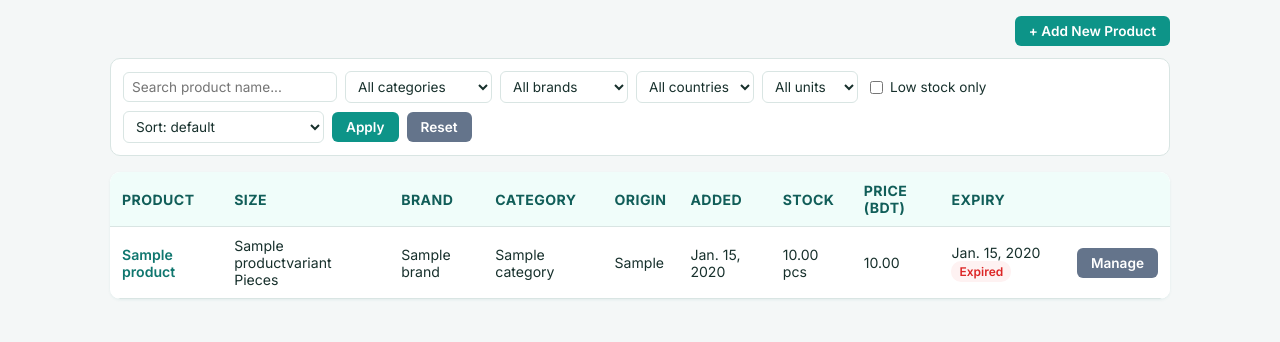
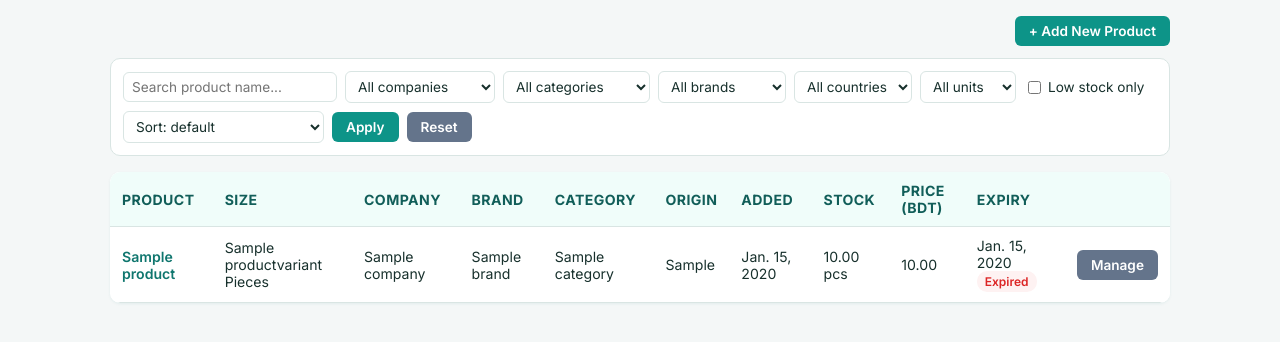
Before and after one commit to rafimkl8/inventory-management-ssb, a Django app: page / in a window 1280 px wide. Shown: the part 121-463 px from the top of the page. Run offline with Django 4.2, Linux system fonts and the light colour scheme; tables that the repository leaves empty hold one stand-in row (values such as "Sample post").

Commit message:
Add Company -> Brand -> Product hierarchy
- New Company model, optional foreign key on Brand ('company')
- You set Company once per Brand (e.g. Brand 'Garnier' -> Company
  'L'Oreal'), not per product; every product under that brand
  automatically shows its company via Brand.company
- Admin: Company CRUD, Brand admin shows/filters by company, Product and
  ProductVariant admin list/filter by company (via brand__company)
- Custom Inventory/Expiry tabs: new Company column, new Company filter
  dropdown in the shared filter bar
- Product detail page shows Company (when set) alongside Brand/Category
- Add/Edit Product form has a tip pointing to where to set Company (Admin
  -> Brands), since it's not a per-product field

Verified end-to-end: created Company 'L'Oreal' -> Brand 'L'Oreal Paris' ->
Product, confirmed company resolves through the chain, confirmed it
renders in the Inventory tab (screenshot-verified) and that the Company
filter correctly narrows results.

```diff
--- a/inventory/models.py
+++ b/inventory/models.py
@@ -18,15 +18,43 @@ class Category(models.Model):
         return self.name
 
 
+class Company(models.Model):
+    """The parent company that owns one or more brands.
+
+    Example: 'L'Oréal' is a Company; 'Garnier' or 'L'Oréal Paris' would be
+    Brands under it. You set this once per Brand, not per product — every
+    product under that brand automatically inherits its company.
+    """
+
+    name = models.CharField(max_length=150, unique=True)
+
+    class Meta:
+        ordering = ["name"]
+        verbose_name_plural = "Companies"
+
+    def __str__(self):
+        return self.name
+
+
 class Brand(models.Model):
-    """Brand of a product, e.g. Al Rehab, Sadia."""
+    """Brand of a product, e.g. Al Rehab, Garnier, Sadia."""
 
     name = models.CharField(max_length=100, unique=True)
+    company = models.ForeignKey(
+        Company,
+        on_delete=models.PROTECT,
+        related_name="brands",
+        null=True,
+        blank=True,
+        help_text="The parent company that owns this brand (optional, but recommended for accurate reporting).",
+    )
 
     class Meta:
         ordering = ["name"]
 
     def __str__(self):
+        if self.company_id:
+            return f"{self.name} ({self.company.name})"
         return self.name
 
 
--- a/inventory/views.py
+++ b/inventory/views.py
@@ -8,7 +8,7 @@ from django.shortcuts import get_object_or_404, redirect, render
 from django.utils import timezone
 
 from .forms import ProductForm, ProductVariantForm, StockMovementForm
-from .models import Brand, Category, Product, ProductVariant, StockMovement
+from .models import Brand, Category, Company, Product, ProductVariant, StockMovement
 
 VariantFormSet = inlineformset_factory(
     Product,
@@ -20,7 +20,8 @@ VariantFormSet = inlineformset_factory(
 
 
 def _apply_common_filters(qs, request):
-    """Apply category/brand/country/unit/search filters shared by list views."""
+    """Apply company/category/brand/country/unit/search filters shared by list views."""
+    company = request.GET.get("company")
     category = request.GET.get("category")
     brand = request.GET.get("brand")
     country = request.GET.get("country")
@@ -28,6 +29,8 @@ def _apply_common_filters(qs, request):
     search = request.GET.get("q")
     low_stock = request.GET.get("low_stock")
 
+    if company:
+        qs = qs.filter(product__brand__company_id=company)
     if category:
         qs = qs.filter(product__category_id=category)
     if brand:
@@ -45,13 +48,15 @@ def _apply_common_filters(qs, request):
 
 def _filter_context(request):
     return {
+        "companies": Company.objects.all(),
         "categories": Category.objects.all(),
-        "brands": Brand.objects.all(),
+        "brands": Brand.objects.select_related("company").all(),
         "countries": Product.objects.order_by().values_list(
             "country_of_origin", flat=True
         ).distinct(),
         "units": ProductVariant.UNIT_CHOICES,
         "selected": {
+            "company": request.GET.get("company", ""),
             "category": request.GET.get("category", ""),
             "brand": request.GET.get("brand", ""),
             "country": request.GET.get("country", ""),
@@ -79,7 +84,9 @@ SORT_MAP = {
 
 def inventory_list(request):
     """Main tab: all variants, with filters and sort."""
-    qs = ProductVariant.objects.select_related("product", "product__brand", "product__category")
+    qs = ProductVariant.objects.select_related(
+        "product", "product__brand", "product__brand__company", "product__category"
+    )
     qs = _apply_common_filters(qs, request)
 
     sort = request.GET.get("sort", "name")
@@ -97,7 +104,9 @@ def expiry_list(request):
 
     Supports a quick range filter: expired / 7 / 30 / 90 / all.
     """
-    qs = ProductVariant.objects.select_related("product", "product__brand", "product__category")
+    qs = ProductVariant.objects.select_related(
+        "product", "product__brand", "product__brand__company", "product__category"
+    )
     qs = qs.filter(expiry_date__isnull=False)
     qs = _apply_common_filters(qs, request)
 
--- a/templates/inventory/_filter_bar.html
+++ b/templates/inventory/_filter_bar.html
@@ -1,5 +1,12 @@
 <form method="get" class="filter-bar">
     <input type="text" name="q" placeholder="Search product name..." value="{{ selected.q }}">
+
+    <select name="company">
+        <option value="">All companies</option>
+        {% for co in companies %}
+        <option value="{{ co.id }}" {% if selected.company == co.id|stringformat:"s" %}selected{% endif %}>{{ co.name }}</option>
+        {% endfor %}
+    </select>
 
     <select name="category">
         <option value="">All categories</option>
--- a/templates/inventory/expiry_list.html
+++ b/templates/inventory/expiry_list.html
@@ -21,6 +21,7 @@
         <tr>
             <th>Product</th>
             <th>Size</th>
+            <th>Company</th>
             <th>Brand</th>
             <th>Origin</th>
             <th>Added</th>
@@ -35,6 +36,7 @@
         <tr>
             <td><a href="{% url 'inventory:product_detail' v.product.id %}">{{ v.product.name }}</a></td>
             <td>{{ v.size_label }} {{ v.get_unit_display }}</td>
+            <td>{{ v.product.brand.company.name|default:"—" }}</td>
             <td>{{ v.product.brand.name }}</td>
             <td>{{ v.product.country_of_origin }}</td>
             <td>{{ v.product.date_added }}</td>
--- a/templates/inventory/inventory_list.html
+++ b/templates/inventory/inventory_list.html
@@ -14,6 +14,7 @@
         <tr>
             <th>Product</th>
             <th>Size</th>
+            <th>Company</th>
             <th>Brand</th>
             <th>Category</th>
             <th>Origin</th>
@@ -29,6 +30,7 @@
         <tr>
             <td><a href="{% url 'inventory:product_detail' v.product.id %}">{{ v.product.name }}</a></td>
             <td>{{ v.size_label }} {{ v.get_unit_display }}</td>
+            <td>{{ v.product.brand.company.name|default:"—" }}</td>
             <td>{{ v.product.brand.name }}</td>
             <td>{{ v.product.category.name }}</td>
             <td>{{ v.product.country_of_origin }}</td>
--- a/templates/inventory/product_detail.html
+++ b/templates/inventory/product_detail.html
@@ -9,6 +9,7 @@
 <div class="card">
     <h2 style="margin-top:0;">{{ product.name }}</h2>
     <p>
+        {% if product.brand.company %}<strong>Company:</strong> {{ product.brand.company.name }} &nbsp;|&nbsp;{% endif %}
         <strong>Brand:</strong> {{ product.brand.name }} &nbsp;|&nbsp;
         <strong>Category:</strong> {{ product.category.name }} &nbsp;|&nbsp;
         <strong>Origin:</strong> {{ product.country_of_origin }} &nbsp;|&nbsp;
--- a/templates/inventory/product_form.html
+++ b/templates/inventory/product_form.html
@@ -17,6 +17,9 @@
             Don't see the brand/category you need? Add it quickly in the
             <a href="/admin/inventory/brand/add/" target="_blank">admin</a> /
             <a href="/admin/inventory/category/add/" target="_blank">admin</a> first, then come back and refresh.
+            <br>Tip: Company is set once per Brand (e.g. Brand "Garnier" → Company "L'Oréal"), not per product —
+            set it when adding the brand in <a href="/admin/inventory/brand/add/" target="_blank">Admin → Brands</a>,
+            and every product under that brand will show it automatically.
         </p>
     </div>
 
```
Also changed, not shown: inventory/admin.py (+18 -6 lines), inventory/migrations/0003_company_brand_company.py (added).
